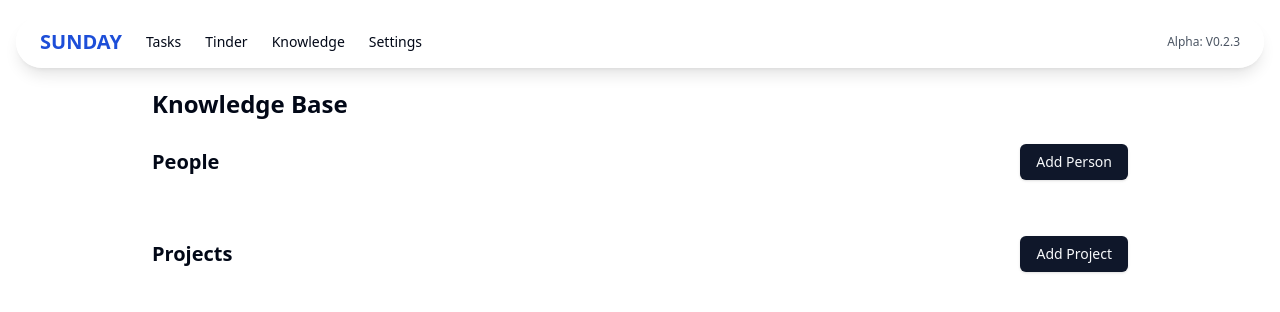
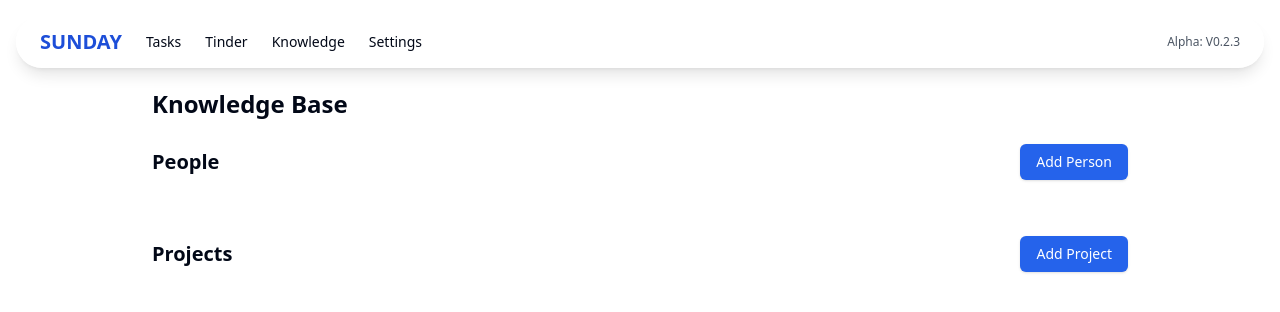
Before and after one commit to magk-app/sunday, a Next.js app: page /knowledge in a window 1280 px wide. Shown: the top 312 px of the page. Built offline with nearby package versions, Linux system fonts and the light colour scheme.

Commit message:
v0.2.5: style: Update UI components for improved accessibility and dark mode support

```diff
--- a/src/components/ui/button.tsx
+++ b/src/components/ui/button.tsx
@@ -5,20 +5,20 @@ import { cva, type VariantProps } from "class-variance-authority"
 import { cn } from "@/lib/util/utils"
 
 const buttonVariants = cva(
-  "inline-flex items-center justify-center gap-2 whitespace-nowrap rounded-md text-sm font-medium transition-colors focus-visible:outline-none focus-visible:ring-1 focus-visible:ring-ring disabled:pointer-events-none disabled:opacity-50 [&_svg]:pointer-events-none [&_svg]:size-4 [&_svg]:shrink-0",
+  "inline-flex items-center justify-center gap-2 whitespace-nowrap rounded-md text-sm font-medium transition-colors focus-visible:outline-none focus-visible:ring-1 focus-visible:ring-offset-2 focus-visible:ring-blue-500 dark:focus-visible:ring-blue-400 disabled:pointer-events-none disabled:opacity-50 [&_svg]:pointer-events-none [&_svg]:size-4 [&_svg]:shrink-0",
   {
     variants: {
       variant: {
         default:
-          "bg-primary text-primary-foreground shadow hover:bg-primary/90",
+          "bg-blue-600 dark:bg-blue-500 text-white dark:text-white shadow hover:bg-blue-700 dark:hover:bg-blue-600 active:bg-blue-800 dark:active:bg-blue-700",
         destructive:
-          "bg-destructive text-destructive-foreground shadow-sm hover:bg-destructive/90",
+          "bg-red-600 dark:bg-red-500 text-white dark:text-white shadow-sm hover:bg-red-700 dark:hover:bg-red-600 active:bg-red-800 dark:active:bg-red-700",
         outline:
-          "border border-input bg-background shadow-sm hover:bg-accent hover:text-accent-foreground",
+          "border border-gray-300 dark:border-gray-600 bg-white dark:bg-gray-800 text-gray-900 dark:text-gray-100 shadow-sm hover:bg-gray-50 dark:hover:bg-gray-700 hover:text-gray-900 dark:hover:text-gray-100",
         secondary:
-          "bg-secondary text-secondary-foreground shadow-sm hover:bg-secondary/80",
-        ghost: "hover:bg-accent hover:text-accent-foreground",
-        link: "text-primary underline-offset-4 hover:underline",
+          "bg-gray-100 dark:bg-gray-700 text-gray-900 dark:text-gray-100 shadow-sm hover:bg-gray-200 dark:hover:bg-gray-600",
+        ghost: "text-gray-900 dark:text-gray-100 hover:bg-gray-100 dark:hover:bg-gray-800 hover:text-gray-900 dark:hover:text-gray-100",
+        link: "text-blue-600 dark:text-blue-400 underline-offset-4 hover:underline hover:text-blue-700 dark:hover:text-blue-300",
       },
       size: {
         default: "h-9 px-4 py-2",
--- a/src/components/ui/card.tsx
+++ b/src/components/ui/card.tsx
@@ -9,7 +9,7 @@ const Card = React.forwardRef<
   <div
     ref={ref}
     className={cn(
-      "rounded-xl border bg-card text-card-foreground shadow",
+      "rounded-xl border bg-white dark:bg-gray-800 text-gray-900 dark:text-white border-gray-200 dark:border-gray-700 shadow-sm dark:shadow-gray-900/50 transition-colors",
       className
     )}
     {...props}
@@ -35,7 +35,7 @@ const CardTitle = React.forwardRef<
 >(({ className, ...props }, ref) => (
   <div
     ref={ref}
-    className={cn("font-semibold leading-none tracking-tight", className)}
+    className={cn("font-semibold leading-none tracking-tight text-gray-900 dark:text-white", className)}
     {...props}
   />
 ))
@@ -47,7 +47,7 @@ const CardDescription = React.forwardRef<
 >(({ className, ...props }, ref) => (
   <div
     ref={ref}
-    className={cn("text-sm text-muted-foreground", className)}
+    className={cn("text-sm text-gray-600 dark:text-gray-400", className)}
     {...props}
   />
 ))
--- a/src/components/ui/input.tsx
+++ b/src/components/ui/input.tsx
@@ -8,7 +8,7 @@ const Input = React.forwardRef<HTMLInputElement, React.ComponentProps<"input">>(
       <input
         type={type}
         className={cn(
-          "flex h-9 w-full rounded-md border border-input bg-transparent px-3 py-1 text-base shadow-sm transition-colors file:border-0 file:bg-transparent file:text-sm file:font-medium file:text-foreground placeholder:text-muted-foreground focus-visible:outline-none focus-visible:ring-1 focus-visible:ring-ring disabled:cursor-not-allowed disabled:opacity-50 md:text-sm",
+          "flex h-9 w-full rounded-md border border-gray-300 dark:border-gray-600 bg-white dark:bg-gray-800 text-gray-900 dark:text-gray-100 px-3 py-1 text-base shadow-sm transition-colors file:border-0 file:bg-transparent file:text-sm file:font-medium file:text-gray-900 dark:file:text-gray-100 placeholder:text-gray-500 dark:placeholder:text-gray-400 focus-visible:outline-none focus-visible:ring-1 focus-visible:ring-blue-500 dark:focus-visible:ring-blue-400 focus-visible:border-blue-500 dark:focus-visible:border-blue-400 disabled:cursor-not-allowed disabled:opacity-50 md:text-sm",
           className
         )}
         ref={ref}
--- a/src/components/ui/modal.tsx
+++ b/src/components/ui/modal.tsx
@@ -9,17 +9,17 @@ const ModalClose = DialogPrimitive.Close;
 const ModalContent = React.forwardRef<React.ElementRef<typeof DialogPrimitive.Content>, React.ComponentPropsWithoutRef<typeof DialogPrimitive.Content>>(
   ({ className, children, ...props }, ref) => (
     <DialogPrimitive.Portal>
-      <DialogPrimitive.Overlay className="fixed inset-0 z-50 bg-black/50 backdrop-blur-sm" />
+      <DialogPrimitive.Overlay className="fixed inset-0 z-50 bg-black/50 dark:bg-black/70 backdrop-blur-sm" />
       <DialogPrimitive.Content
         ref={ref}
         className={cn(
-          'fixed z-50 left-1/2 top-1/2 w-full max-w-lg -translate-x-1/2 -translate-y-1/2 rounded-xl bg-white p-6 shadow-lg focus:outline-none',
+          'fixed z-50 left-1/2 top-1/2 w-full max-w-lg -translate-x-1/2 -translate-y-1/2 rounded-xl bg-white dark:bg-gray-800 border border-gray-200 dark:border-gray-700 p-6 shadow-lg dark:shadow-gray-900/50 focus:outline-none',
           className
         )}
         {...props}
       >
         {children}
-        <DialogPrimitive.Close className="absolute top-4 right-4 text-gray-400 hover:text-gray-700 text-2xl font-bold focus:outline-none">×</DialogPrimitive.Close>
+        <DialogPrimitive.Close className="absolute top-4 right-4 text-gray-400 dark:text-gray-500 hover:text-gray-700 dark:hover:text-gray-300 text-2xl font-bold focus:outline-none focus:ring-2 focus:ring-blue-500 dark:focus:ring-blue-400 rounded">×</DialogPrimitive.Close>
       </DialogPrimitive.Content>
     </DialogPrimitive.Portal>
   )
@@ -29,12 +29,29 @@ ModalContent.displayName = 'ModalContent';
 const ModalHeader = ({ className, ...props }: React.HTMLAttributes<HTMLDivElement>) => (
   <div className={cn('mb-4', className)} {...props} />
 );
-const ModalTitle = ({ className, ...props }: React.HTMLAttributes<HTMLHeadingElement>) => (
-  <h2 className={cn('text-xl font-bold mb-2', className)} {...props} />
+
+const ModalTitle = React.forwardRef<React.ElementRef<typeof DialogPrimitive.Title>, React.ComponentPropsWithoutRef<typeof DialogPrimitive.Title>>(
+  ({ className, ...props }, ref) => (
+    <DialogPrimitive.Title
+      ref={ref}
+      className={cn('text-xl font-bold mb-2 text-gray-900 dark:text-white', className)}
+      {...props}
+    />
+  )
 );
-const ModalDescription = ({ className, ...props }: React.HTMLAttributes<HTMLParagraphElement>) => (
-  <p className={cn('text-gray-600 mb-4', className)} {...props} />
+ModalTitle.displayName = 'ModalTitle';
+
+const ModalDescription = React.forwardRef<React.ElementRef<typeof DialogPrimitive.Description>, React.ComponentPropsWithoutRef<typeof DialogPrimitive.Description>>(
+  ({ className, ...props }, ref) => (
+    <DialogPrimitive.Description
+      ref={ref}
+      className={cn('text-gray-600 dark:text-gray-400 mb-4', className)}
+      {...props}
+    />
+  )
 );
+ModalDescription.displayName = 'ModalDescription';
+
 const ModalFooter = ({ className, ...props }: React.HTMLAttributes<HTMLDivElement>) => (
   <div className={cn('mt-6 flex justify-end gap-2', className)} {...props} />
 );
--- a/src/components/ui/textarea.tsx
+++ b/src/components/ui/textarea.tsx
@@ -8,7 +8,7 @@ const Textarea = React.forwardRef<
   <textarea
     ref={ref}
     className={cn(
-      "flex min-h-[80px] w-full rounded-md border border-input bg-transparent px-3 py-2 text-base shadow-sm transition-colors placeholder:text-muted-foreground focus-visible:outline-none focus-visible:ring-1 focus-visible:ring-ring disabled:cursor-not-allowed disabled:opacity-50 md:text-sm",
+      "flex min-h-[80px] w-full rounded-md border border-gray-300 dark:border-gray-600 bg-white dark:bg-gray-800 text-gray-900 dark:text-gray-100 px-3 py-2 text-base shadow-sm transition-colors placeholder:text-gray-500 dark:placeholder:text-gray-400 focus-visible:outline-none focus-visible:ring-1 focus-visible:ring-blue-500 dark:focus-visible:ring-blue-400 focus-visible:border-blue-500 dark:focus-visible:border-blue-400 disabled:cursor-not-allowed disabled:opacity-50 md:text-sm",
       className
     )}
     {...props}
```
